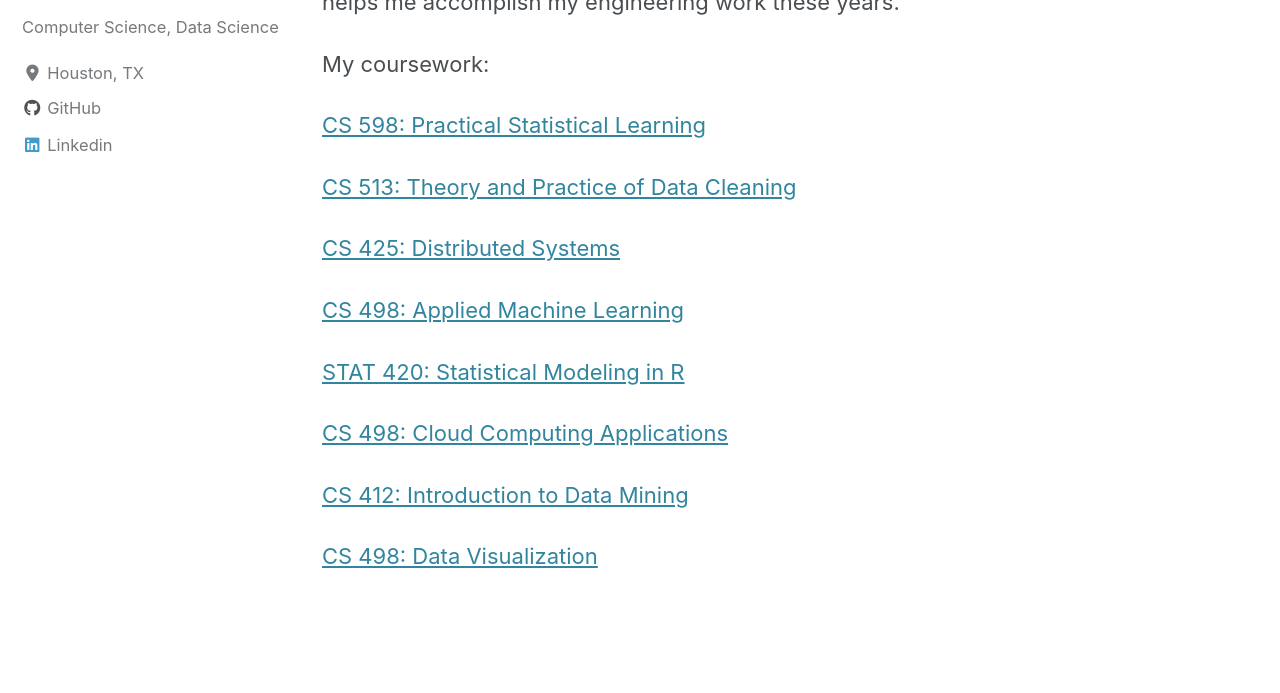
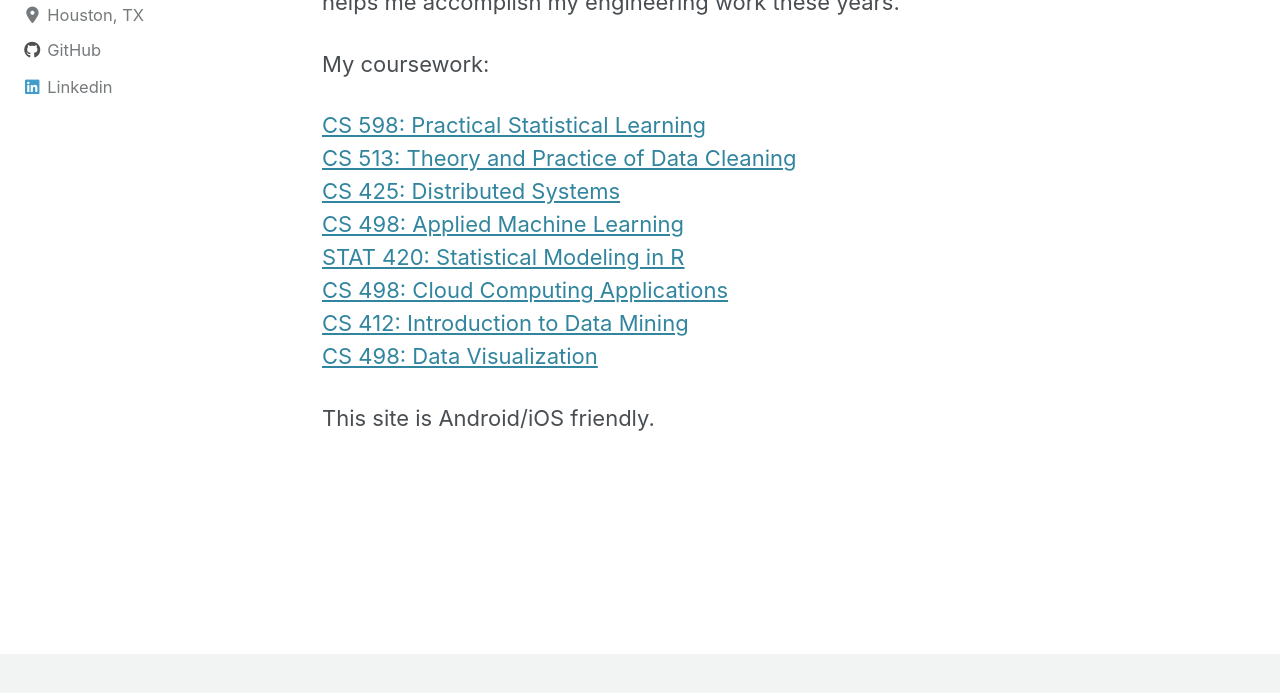
Before and after one commit to tanghao205/tanghao205.github.io, a Jekyll site: the page built from _pages/about.md, in a window 1280 px wide and 900 px high, scrolled down 825 px, cut to the strip 0-694 px from the top of the window. Built offline with Jekyll 4.4.1, drawn with Linux system fonts in a browser that asks for light colours; cached includes are drawn as plain includes; nearby versions of some CDN libraries.

Commit message:
Update about.md

```diff
--- a/_pages/about.md
+++ b/_pages/about.md
@@ -14,17 +14,12 @@ This is the page to the productive projects I did previously during computer sci
 My coursework:
 
 [CS 598: Practical Statistical Learning](https://www.coursera.org/account/accomplishments/certificate/33DRLUWWTJHY?utm_medium=certificate&utm_source=link&utm_campaign=copybutton_certificate&utm_term=long)
+[CS 513: Theory and Practice of Data Cleaning](https://www.coursera.org/account/accomplishments/certificate/7XN6E7W5LAPC?utm_medium=certificate&utm_source=link&utm_campaign=copybutton_certificate&utm_term=long)
+[CS 425: Distributed Systems](https://www.coursera.org/account/accomplishments/certificate/G3ZZ5VYUC8N6?utm_medium=certificate&utm_source=link&utm_campaign=copybutton_certificate&utm_term=long)
+[CS 498: Applied Machine Learning](https://www.coursera.org/account/accomplishments/certificate/WE9U96PJYA7X?utm_medium=certificate&utm_source=link&utm_campaign=copybutton_certificate&utm_term=long)
+[STAT 420: Statistical Modeling in R](https://www.coursera.org/account/accomplishments/certificate/RCZYCWHDAMLT?utm_medium=certificate&utm_source=link&utm_campaign=copybutton_certificate&utm_term=long)
+[CS 498: Cloud Computing Applications](https://www.coursera.org/account/accomplishments/certificate/Y7ATZCJYREUH?utm_medium=certificate&utm_source=link&utm_campaign=copybutton_certificate&utm_term=long)
+[CS 412: Introduction to Data Mining](https://www.coursera.org/account/accomplishments/certificate/X32Y7Y8RKFS5?utm_medium=certificate&utm_source=link&utm_campaign=copybutton_certificate&utm_term=long)
+[CS 498: Data Visualization](https://www.coursera.org/account/accomplishments/certificate/4JD9QV4M2JGM?utm_medium=certificate&utm_source=link&utm_campaign=copybutton_certificate&utm_term=long)
 
-[CS 513: Theory and Practice of Data Cleaning](https://www.coursera.org/account/accomplishments/certificate/7XN6E7W5LAPC?utm_medium=certificate&utm_source=link&utm_campaign=copybutton_certificate&utm_term=long)
-
-[CS 425: Distributed Systems](https://www.coursera.org/account/accomplishments/certificate/G3ZZ5VYUC8N6?utm_medium=certificate&utm_source=link&utm_campaign=copybutton_certificate&utm_term=long)
-
-[CS 498: Applied Machine Learning](https://www.coursera.org/account/accomplishments/certificate/WE9U96PJYA7X?utm_medium=certificate&utm_source=link&utm_campaign=copybutton_certificate&utm_term=long)
-
-[STAT 420: Statistical Modeling in R](https://www.coursera.org/account/accomplishments/certificate/RCZYCWHDAMLT?utm_medium=certificate&utm_source=link&utm_campaign=copybutton_certificate&utm_term=long)
-
-[CS 498: Cloud Computing Applications](https://www.coursera.org/account/accomplishments/certificate/Y7ATZCJYREUH?utm_medium=certificate&utm_source=link&utm_campaign=copybutton_certificate&utm_term=long)
-
-[CS 412: Introduction to Data Mining](https://www.coursera.org/account/accomplishments/certificate/X32Y7Y8RKFS5?utm_medium=certificate&utm_source=link&utm_campaign=copybutton_certificate&utm_term=long)
-
-[CS 498: Data Visualization](https://www.coursera.org/account/accomplishments/certificate/4JD9QV4M2JGM?utm_medium=certificate&utm_source=link&utm_campaign=copybutton_certificate&utm_term=long)
+This site is Android/iOS friendly.
```
